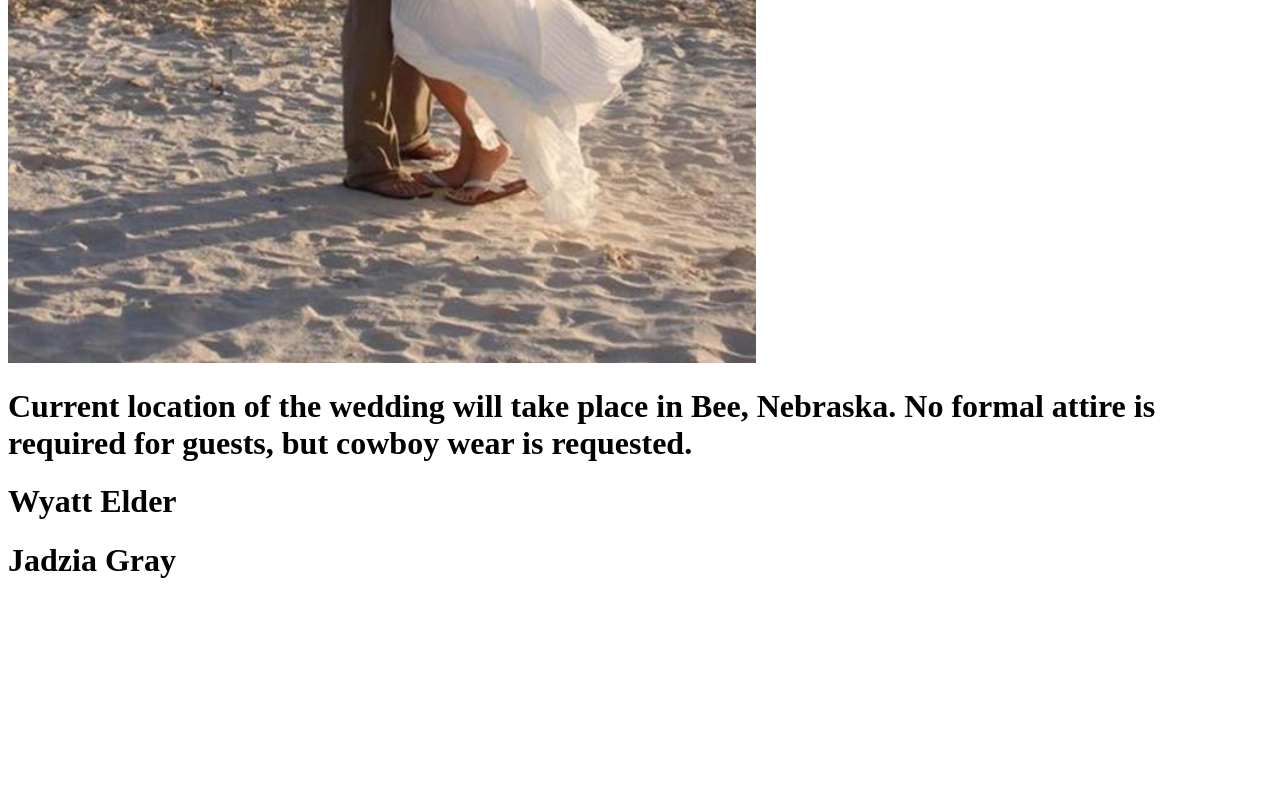
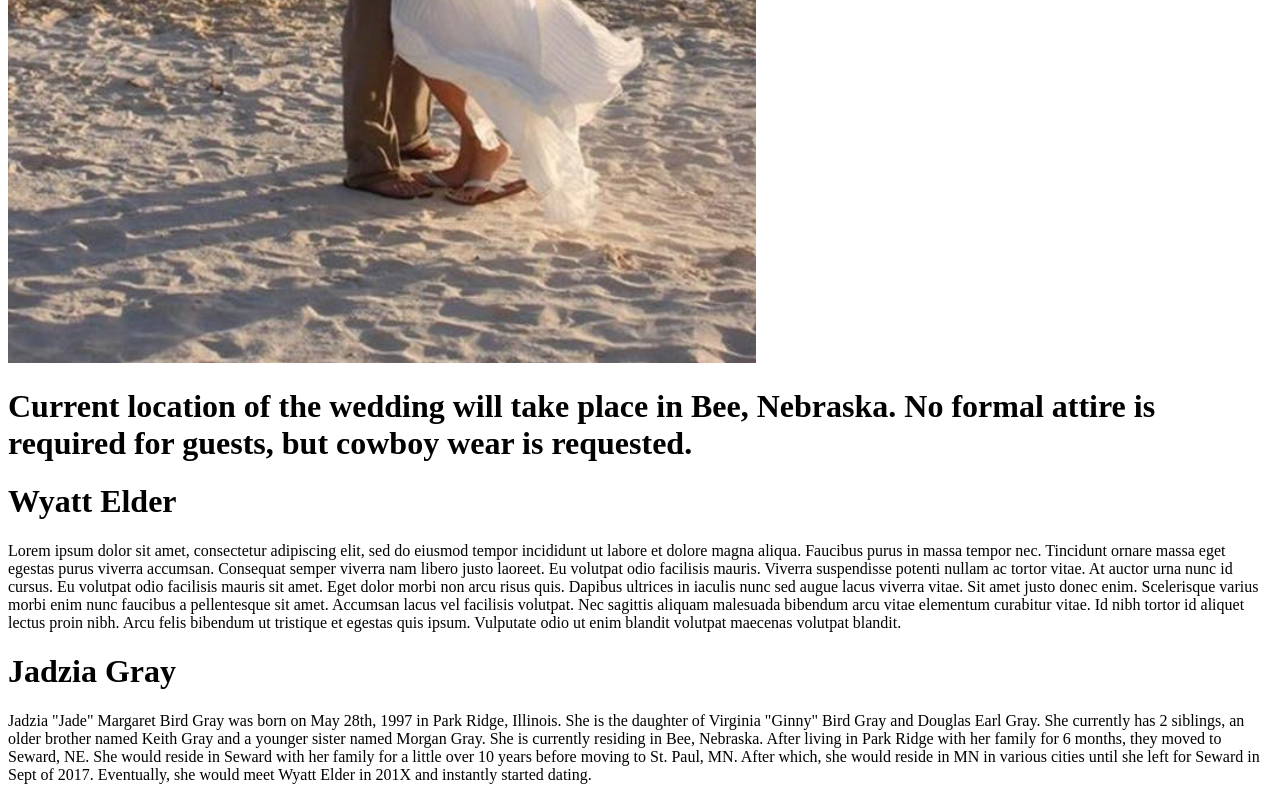
Before and after one commit to actionboy6/Elder-Wedding, a plain HTML site: page index.html in a window 1280 px wide. Shown: the part 922-1722 px from the top of the page. Before the commit the page ends 1522 px from the top, so only its background shows below. Drawn offline with Linux system fonts and the light colour scheme.

Commit message:
adding description

```diff
--- a/index.html
+++ b/index.html
@@ -12,17 +12,33 @@
     <h3>Here is a picture of the happy couple:</h3>
     <img src="photos\Wedding Fail.png" alt="Wyatt and Jadzia">
 </body>
-
+<script src="js\index.js"></script>
 <body>
     <h1>Current location of the wedding will take place in Bee, Nebraska. No formal attire is required for guests, but cowboy wear is requested.</h1>
 </body>
 
 <body>
     <h1>Wyatt Elder</h1>
+
+    <p>
+        Lorem ipsum dolor sit amet, consectetur adipiscing elit, sed do eiusmod tempor incididunt ut labore et dolore magna aliqua. Faucibus purus in massa tempor nec.
+        Tincidunt ornare massa eget egestas purus viverra accumsan. Consequat semper viverra nam libero justo laoreet. Eu volutpat odio facilisis mauris. Viverra suspendisse potenti nullam ac tortor vitae.
+        At auctor urna nunc id cursus. Eu volutpat odio facilisis mauris sit amet. Eget dolor morbi non arcu risus quis. Dapibus ultrices in iaculis nunc sed augue lacus viverra vitae.
+        Sit amet justo donec enim. Scelerisque varius morbi enim nunc faucibus a pellentesque sit amet. Accumsan lacus vel facilisis volutpat. Nec sagittis aliquam malesuada bibendum arcu vitae elementum curabitur vitae.
+        Id nibh tortor id aliquet lectus proin nibh. Arcu felis bibendum ut tristique et egestas quis ipsum. Vulputate odio ut enim blandit volutpat maecenas volutpat blandit.
+    </p>
 </body>
 
 <body>
     <h1>Jadzia Gray</h1>
+
+    <p>
+        Jadzia "Jade" Margaret Bird Gray was born on May 28th, 1997 in Park Ridge, Illinois. She is the daughter of Virginia "Ginny" Bird Gray and Douglas Earl Gray.
+        She currently has 2 siblings, an older brother named Keith Gray and a younger sister named Morgan Gray. She is currently residing in Bee, Nebraska.
+
+        After living in Park Ridge with her family for 6 months, they moved to Seward, NE. She would reside in Seward with her family for a little over 10 years before moving to St. Paul, MN.
+        After which, she would reside in MN in various cities until she left for Seward in Sept of 2017. Eventually, she would meet Wyatt Elder in 201X and instantly started dating.
+    </p>
 </body>
 
 </html>
```
Also changed, not shown: index.js (+14 -12 lines), package-lock.json (added).
